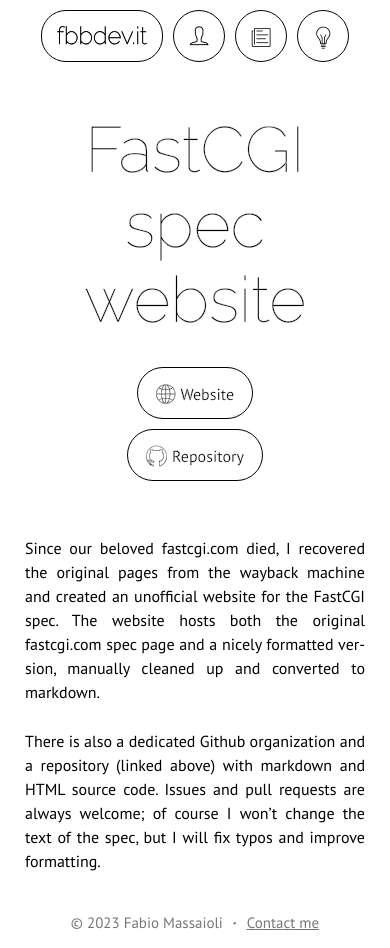
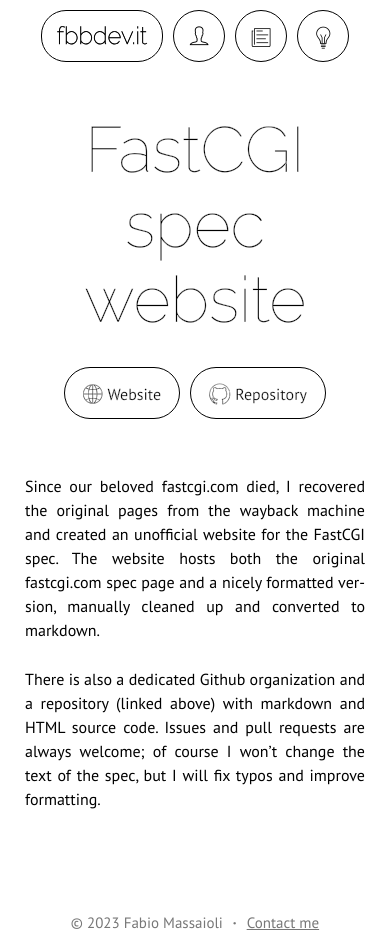
Before and after one commit to fbbdev/fbbdev.github.io, a Jekyll site: the page built from _projects/fast-cgi.md, in a window 390 px wide and 948 px high. Built offline with Jekyll 4.4.1, drawn with Linux system fonts in a browser that asks for light colours.

Commit message:
Remove spurious margin from page aside

```diff
--- a/css/page.scss
+++ b/css/page.scss
@@ -64,7 +64,7 @@
 
 .article > header:first-of-type > aside {
     display: block;
-    margin: $par-spacing $text-margin 0;
+    margin: $par-spacing 0 0;
 
     font-family: $font;
     font-size: $font-size;
@@ -106,7 +106,7 @@
         margin-left: $navbar-spacing/2;
     }
 
-    .article > aside:first-of-type > a.button {
+    .article > header:first-of-type > aside > a.button {
         margin: $navbar-spacing/4;
     }
 }
@@ -122,10 +122,6 @@
     .article {
         & > header:first-of-type {
             padding: 0 $par-spacing;
-        }
-
-        & > aside:first-of-type {
-            margin: 0 $par-spacing $par-spacing;
         }
 
         & > section {
```
